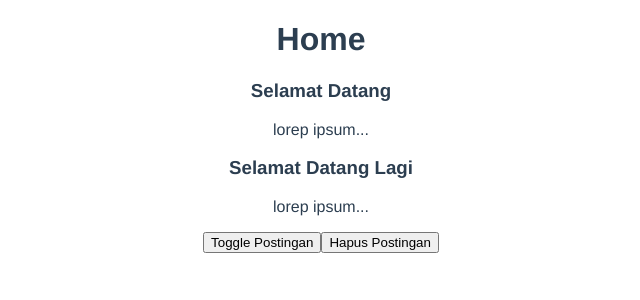
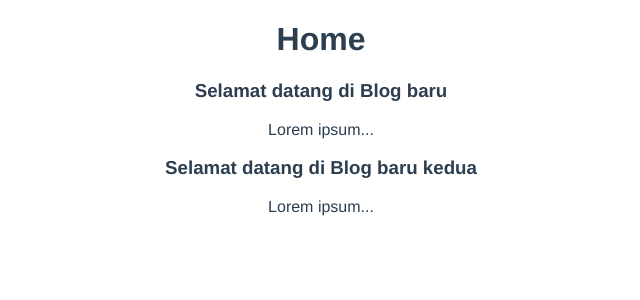
Before and after one commit to KonferensiHantuProject/bone-blog, a Vue app: page /second in a window 1280 px wide. Shown: the top 300 px of the page, without its empty margins (319-959 px from the left). Built offline with nearby package versions, Linux system fonts and the light colour scheme; data requests are answered from the project's data file.

Commit message:
Async in composition api

```diff
--- /dev/null
+++ b/data/db.json
@@ -0,0 +1,24 @@
+{
+    "posts": [
+        {
+            "id": 1,
+            "title": "Selamat datang di Blog baru",
+            "body": "Lorem ipsum dolot Lorem ipsum dolot Lorem ipsum dolot Lorem ipsum dolot Lorem ipsum dolot Lorem ipsum dolot Lorem ipsum dolot",
+            "tags": [
+                "webdev",
+                "coding",
+                "news"
+            ]
+        },
+        {
+            "id": 2,
+            "title": "Selamat datang di Blog baru kedua",
+            "body": "Lorem ipsum dolot Lorem ipsum dolot Lorem ipsum dolot Lorem ipsum dolot Lorem ipsum dolot Lorem ipsum dolot Lorem ipsum dolot",
+            "tags": [
+                "css",
+                "coding",
+                "news"
+            ]
+        }
+    ]
+}
--- a/package.json
+++ b/package.json
@@ -8,6 +8,7 @@
   },
   "dependencies": {
     "core-js": "^3.6.5",
+    "json-server": "^0.17.0",
     "vue": "^3.0.0",
     "vue-router": "^4.0.0-0"
   },
--- a/src/views/SecondHome.vue
+++ b/src/views/SecondHome.vue
@@ -1,9 +1,11 @@
 <template>
     <div class="home">
         <h1>Home</h1>
-        <PostList :posts="posts" v-if="showPosts" />
-        <button @click="showPosts = !showPosts">Toggle Postingan</button>
-        <button @click="posts.pop()">Hapus Postingan</button>
+        <div v-if="error">{{ error }}</div>
+        <div v-if="posts.length">
+            <PostList :posts="posts" />
+        </div>
+        <div v-else>Loading...</div>
     </div>
 </template>
 
@@ -17,17 +19,31 @@ export default {
         PostList
     },
     setup() {
-        const posts = ref([
-            { title: 'Selamat Datang', body: 'lorep ipsum dolor lorep ipsum dolor lorep ipsum dolor lorep ipsum dolor lorep ipsum dolor lorep ipsum dolor lorep ipsum dolor lorep ipsum dolor lorep ipsum dolor lorep ipsum dolor lorep ipsum dolor lorep ipsum dolor lorep ipsum dolor lorep ipsum dolor lorep ipsum dolor lorep ipsum dolor lorep ipsum dolor lorep ipsum dolor lorep ipsum dolor lorep ipsum dolor', id: 1},
-            { title: 'Selamat Datang Lagi', body: 'lorep ipsum dolor number two', id: 2},
-        ])
+        const posts = ref([])
+        const error = ref(null)
 
-        // Reactive Toggle
-        const showPosts = ref(true)
+        const load = async () => {
+            try{
+                let data = await fetch("http://localhost:3000/posts")
 
+                // Jika ok
+                if(!data.ok)
+                {
+                    throw Error('Tidak ada data')
+                }
+
+                posts.value  = await data.json()
+            }catch(err){
+                error.value = err.message
+                console.log(error.value)
+            }
+
+        }
+
+        load()
         return {
             posts,
-            showPosts
+            error
         }
     }
 }
```
Also changed, not shown: data/data.json (added, +19 -0 lines), 1 other file (tests, documents, lock files or other folders).
